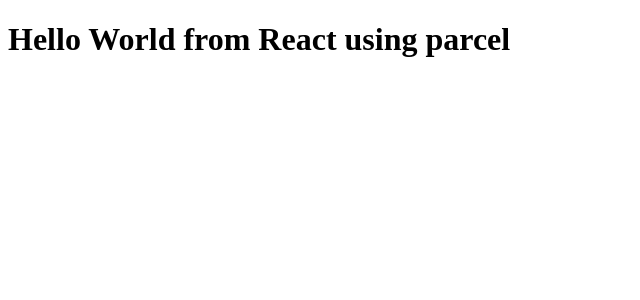
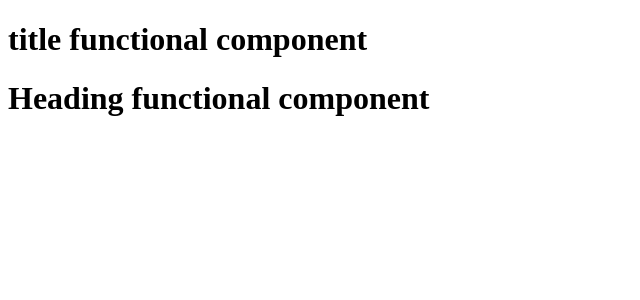
Before and after one commit to ranjith1710/Namaste-React, a React (Vite) app: page / in a window 1280 px wide. Shown: the top 300 px of the page, without its empty margins (0-640 px from the left). Built offline with nearby package versions, Linux system fonts and the light colour scheme.

Commit message:
Episode-03

```diff
--- a/App.js
+++ b/App.js
@@ -2,15 +2,38 @@
 import React from "react";
 import ReactDOM from "react-dom/client";
 
-//this create an object
+//this create a react element object
 const heading = React.createElement(
   "h1",
-  { id: "heading" },
-  "Hello World from React using parcel"
+  { id: "heading", className: "head" },
+  "React"
 );
 
-//creates a Root for ReactDOM for all the DOM manipulation can be done
+console.log(heading);
+
+const jsxHeading = (
+  <h1 id="heading" className="head">
+    React
+  </h1>
+);
+
+const Title = () => {
+  return <h1>title functional component</h1>;
+};
+
+//using one component inside other component is call component composition
+const Heading = () => {
+  return (
+    <div id="head">
+      <Title />
+      <h1>Heading functional component</h1>
+    </div>
+  );
+};
+
+console.log(jsxHeading);
+//creates a Root for ReactDOM where all the DOM manipulation can be done
 const root = ReactDOM.createRoot(document.getElementById("root"));
 
-//converts object into HTML element
-root.render(heading);
+//converts react element object into HTML element
+root.render(<Heading />);
--- a/package.json
+++ b/package.json
@@ -3,6 +3,8 @@
   "version": "1.0.0",
   "description": "Namaste React Course By Akshay Saini",
   "scripts": {
+    "start": "parcel index.html",
+    "build" : "parcel build index.html",
     "test": "jest"
   },
   "repository": {
```
